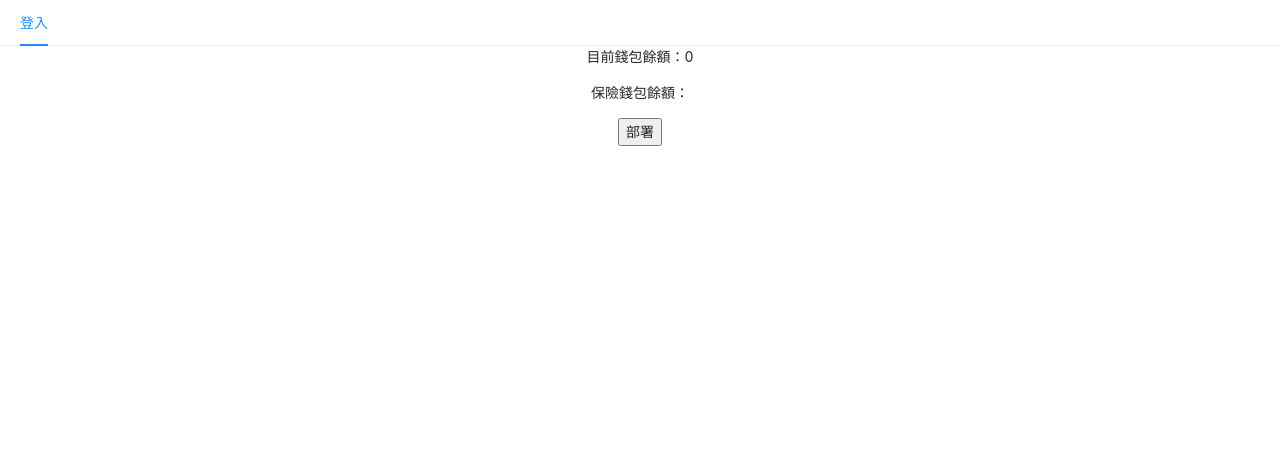
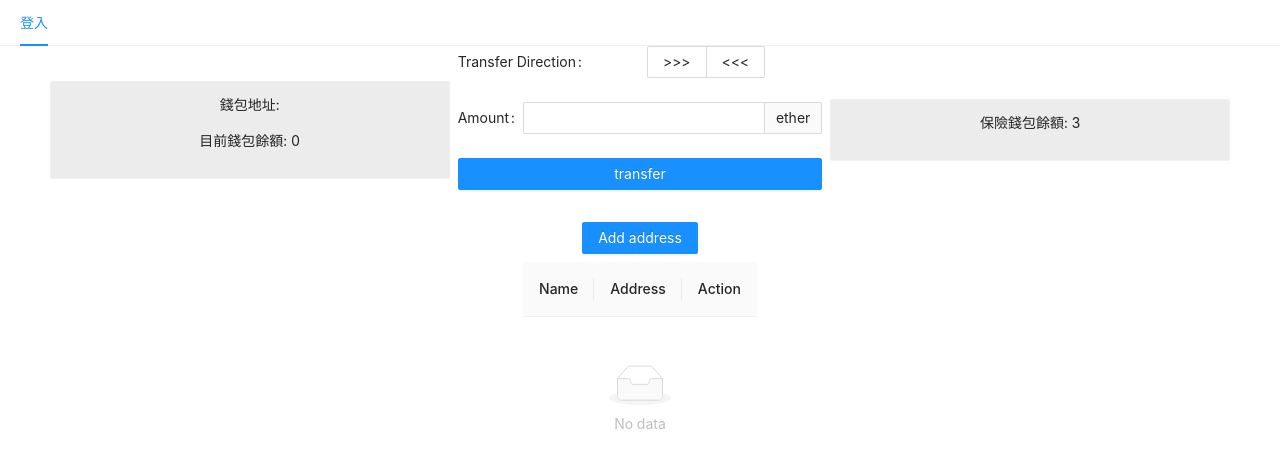
Before and after one commit to UT0903/nu-gu-se-yo, a React (Create React App) app in the folder frontend/: page / in a window 1280 px wide. Shown: the top 468 px of the page. Built offline with nearby package versions, Linux system fonts and the light colour scheme.

Commit message:
add address list layout

```diff
--- a/frontend/src/App.js
+++ b/frontend/src/App.js
@@ -11,7 +11,6 @@ import TopMenu from './components/TopMenu';
 const App = () => {
   const [userInfo, setUserInfo] = useState(null);
   const [modalShow, setModalShow] = useState(false);
-
   useEffect(() => {
     document.title = 'nu-gu-se-yo';
   }, []);
--- /dev/null
+++ b/frontend/src/components/AddressTable.js
@@ -0,0 +1,63 @@
+import { Table, Button, Modal, Form, Input, Space } from 'antd';
+import { useState } from 'react';
+const AddressTable = ({ addressData, setAddressData}) => {
+    const [modalShow, setModalShow] = useState(false);
+    const delRecord = (record) => (_) => {
+        const _addressData = addressData.filter((x) => (x?.address !== record?.address));
+        console.log(_addressData);
+        setAddressData(_addressData);
+    };
+    const columns = [
+        {
+            title: 'Name',
+            dataIndex: 'name',
+            key: 'name'
+        },
+        {
+            title: 'Address',
+            dataIndex: 'address',
+            key: 'address',
+        },
+        {
+            title: 'Action',
+            key: 'action',
+            render: (_, record) => (
+                <Button onClick={delRecord(record)}>Delete</Button>
+            ),
+        }
+    ]
+    const showAddForm = () => {
+        setModalShow(true);
+    }
+    const addData = (value) => {
+        console.log(value)
+        const _addressData = addressData.concat({
+            name: value?.name,
+            address: value?.address
+        })
+        setAddressData(_addressData);
+        setModalShow(false);
+    }
+    return <Space direction='vertical'>
+        <Modal
+            visible={modalShow}
+            footer={null}
+            onCancel={() => { setModalShow(false) }}
+        >
+            <Form onFinish={addData} name="addAddressData">
+            <Form.Item name="name" label="Name" style={{ paddingRight: 30 }}>
+                    <Input></Input>
+                </Form.Item>
+                <Form.Item name="address" label="Address" style={{ paddingRight: 30 }}>
+                    <Input></Input>
+                </Form.Item>
+                <Form.Item name="submit" style={{textAlign: 'center'}}>
+                    <Button type="primary" htmlType='submit'>Submit</Button>
+                </Form.Item>
+            </Form>
+        </Modal>
+        <Button type="primary" onClick={showAddForm}>Add address</Button>
+        <Table columns={columns} dataSource={addressData} />
+        </Space>;
+}
+export default AddressTable;
--- a/frontend/src/components/MainPanel.js
+++ b/frontend/src/components/MainPanel.js
@@ -1,18 +1,20 @@
 import {useEffect, useState} from 'react';
 import Web3 from 'web3';
-
+import TransferForm from './TransferForm.js';
 import {MainContract} from '../contracts/MainContract.js';
 import {getWeb3} from '../utils';
-
+import { Space, Card, Form } from 'antd';
+import AddressTable from './AddressTable.js';
 const MainPanel =
     ({userInfo}) => {
       const [account, setAccount] = useState(null);
       const [balance, setBalance] = useState(0.0);
       const [web3, setWeb3] = useState(null);
-
+      const [addressData, setAddressData] = useState([]);
+      const [form] = Form.useForm();
       useEffect(() => {
         loadWeb3();
-      });
+      }, []);
 
       const loadWeb3 =
           async () => {
@@ -22,7 +24,11 @@ const MainPanel =
         setAccount(accounts[0]);
         const _balance = await _web3.eth.getBalance(accounts[0]) / 1e18;
         console.log(_balance)
-        setBalance(_balance);
+            setBalance(_balance);
+            // form.setFieldsValue({
+            //   dir: '>>>',
+            //   amount: _balance
+            // });
       }
 
       const deployContract =
@@ -31,11 +37,40 @@ const MainPanel =
         contract.deploy().send();
       }
 
-      return (<>{account}<p>目前錢包餘額：{
-          balance}</p>
-            <p>保險錢包餘額：{}</p>
-              <button onClick = {deployContract}>部署</button>
-        </>);
+      return (
+        <Space direction='vertical'>
+          <Space direction='horizontal'>
+          <Card
+
+            size="small"
+            style={{
+              minWidth: 400,
+              background: '#ececec'
+            }}
+          >
+            <p>錢包地址:</p>
+            <p>{account}</p>
+            <p>目前錢包餘額: {balance}</p>
+          </Card>
+          <TransferForm balance={{ wallet: balance, bank: 3 }} form={form}/>
+          <Card
+            size="small"
+            style={{
+              minWidth: 400,
+              background: '#ececec'
+            }}
+          >
+            <p>保險錢包餘額: {3}</p>
+          </Card>
+          </Space>
+          <AddressTable addressData={addressData} setAddressData={setAddressData}></AddressTable>
+        </Space>
+      );
+        // <>{account}<p>目前錢包餘額：{
+        //   balance}</p>
+        //     <p>保險錢包餘額：{}</p>
+        //       <button onClick = {deployContract}>部署</button>
+        // </>);
     }
 
 export default MainPanel;
--- /dev/null
+++ b/frontend/src/components/TransferForm.js
@@ -0,0 +1,66 @@
+import {Button, Form, InputNumber, Segmented, Select, Space, Radio} from 'antd';
+import {useState} from 'react';
+const {Option} = Select;
+const TransferForm = ({balance, form}) => {
+    // const [inputMax, setInputMax] = useState(balance.wallet);
+    // const [disable, setDisable] = useState((balance.wallet > 1)? true:false);
+
+    // const onValuesChange = (value) => {
+    //     if (value?.dir) {
+    //         console.log('dir change');
+    //         if (value.dir === '>>>') {
+    //             setInputMax(balance.wallet)
+    //             form.setFields({
+    //                 amount: balance.wallet
+    //             })
+    //         }
+    //         else {
+    //             setInputMax(balance.bank)
+    //             form.setFieldsValue({
+    //                 amount: balance.bank
+    //             })
+    //         }
+
+    //     }
+    //     else {
+
+    //     }
+    //     console.log(value)
+    // }
+    const maxVal = (form.getFieldsValue("dir") === '>>>')? balance.wallet: balance.bank
+    return (
+        <Space direction='vertical'>
+            <Form form={form} name="transfer">
+                <Form.Item name="dir" label="Transfer Direction">
+                <Radio.Group block>
+                        <Radio.Button value=">>>">{'>>>'}</Radio.Button>
+                        <Radio.Button value="<<<">{'<<<'}</Radio.Button>
+                </Radio.Group>
+                </Form.Item>
+                <Form.Item name="amount" label="Amount"
+                    // rules={[
+                    // {
+                    //     max: maxVal,
+                    //     message: `maxium value: ${maxVal}`
+                    // }
+                    // ]}
+                >
+                    <InputNumber
+                    addonAfter="ether"
+                    precision={4}
+                    step={0.01}
+                    min={0}
+                    />
+                </Form.Item>
+                <Form.Item>
+                    <Button block type="primary" htmlType="submit">transfer</Button>
+                </Form.Item>
+        </Form>
+
+
+
+
+        </Space>
+    );
+}
+export default TransferForm;
```
